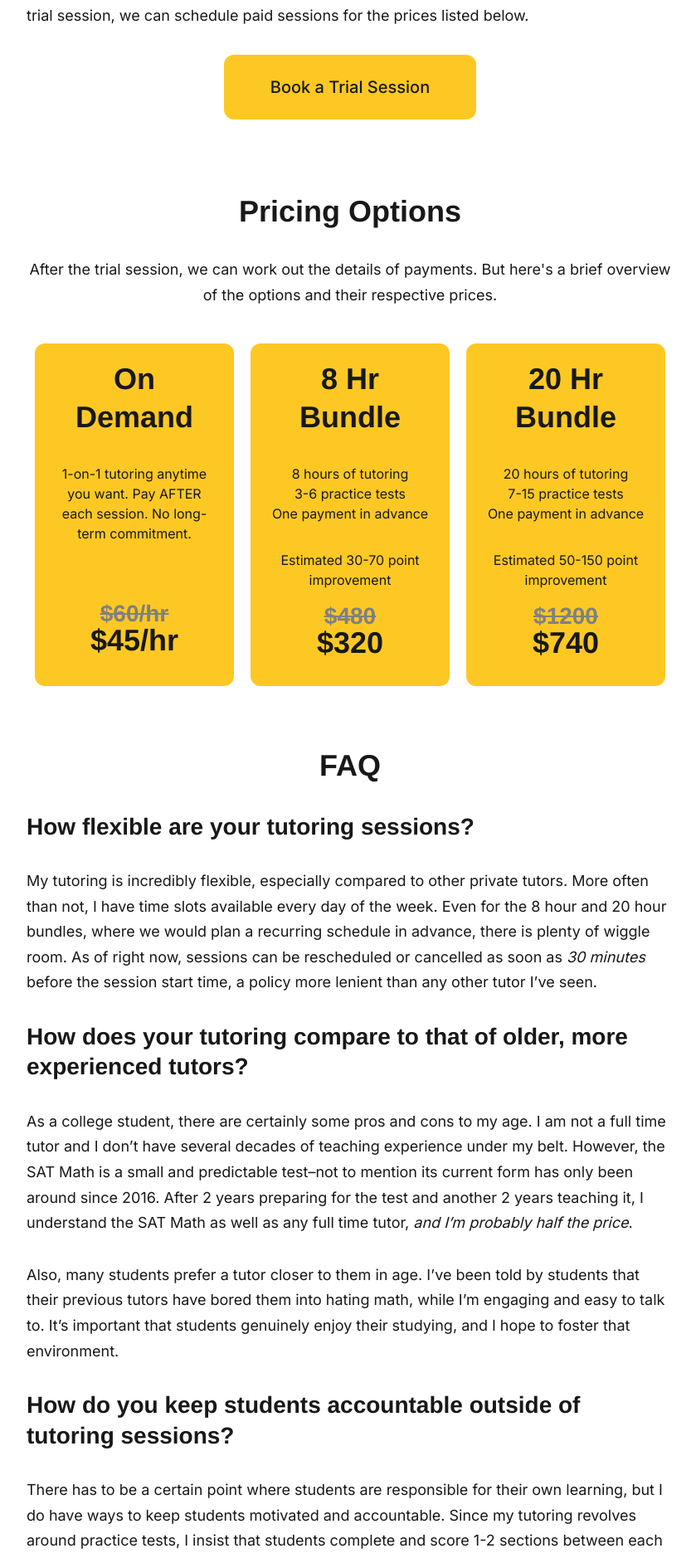
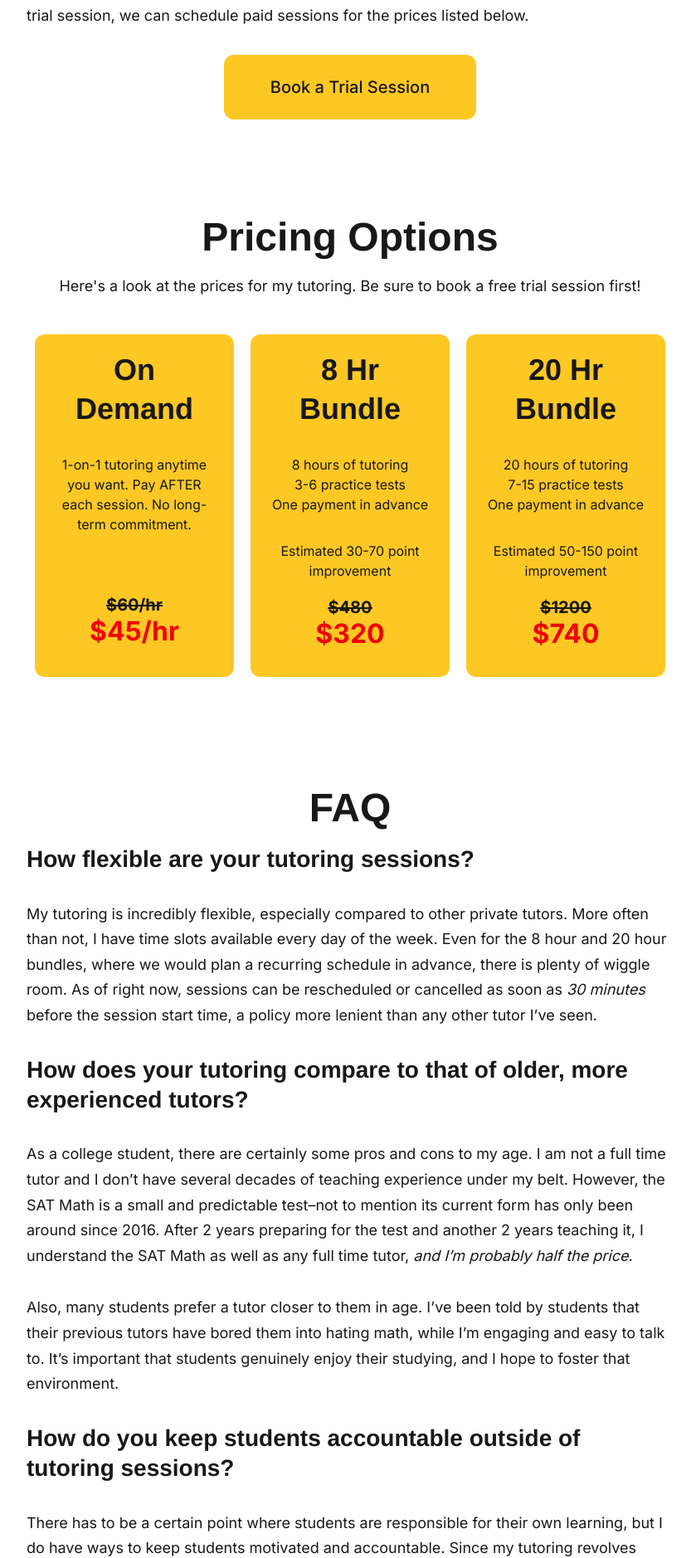
Before and after one commit to qExobyte/qExobyte.github.io, a Jekyll site: the page built from _pages/about.md, in a window 1280 px wide. Shown: the part 886-2764 px from the top of the page at 83% size, without its empty margins (218-1057 px from the left). Built offline with Jekyll 4.4.1, drawn with Linux system fonts in a browser that asks for light colours; nearby versions of some CDN libraries; some web fonts are replaced; a script that is not in the unit is left out.

Commit message:
improving pricing text in dark mode & font sizes

```diff
--- a/_includes/section-pricing.html
+++ b/_includes/section-pricing.html
@@ -8,24 +8,24 @@
             <h1><b>On Demand</b></h1>
             <p class="pricing--text">1-on-1 tutoring anytime you want. Pay AFTER each session. No long-term commitment.</p>
             <br><br><br>
-            <h2 class="reduced--header former--price"><s>$60/hr</s></h2>
-            <h1 class="reduced--header">$45/hr</h1>
+            <h4 class="reduced--header former--price"><s>$60/hr</s></h4>
+            <h2 class="reduced--header current-price">$45/hr</h2>
         </div>
 
         <div align="center">
             <h1><b>8 Hr Bundle</b></h1>
             <p class="pricing--text"> 8 hours of tutoring <br> 3-6 practice tests <br> One payment in advance </p>
             <p class="pricing--text"> Estimated 30-70 point improvement </p>
-            <h2 class="reduced--header former--price"><s>$480</s></h2>
-            <h1 class="reduced--header">$320</h1>
+            <h4 class="reduced--header former--price"><s>$480</s></h4>
+            <h2 class="reduced--header current-price">$320</h2>
         </div>
 
         <div align="center">
             <h1><b>20 Hr Bundle</b></h1>
             <p class="pricing--text"> 20 hours of tutoring <br> 7-15 practice tests <br> One payment in advance </p>
             <p class="pricing--text"> Estimated 50-150 point improvement </p>
-            <h2 class="reduced--header former--price"><s>$1200</s></h2>
-            <h1 class="reduced--header">$740</h1>
+            <h4 class="reduced--header former--price"><s>$1200</s></h4>
+            <h2 class="reduced--header current-price">$740</h2>
         </div>
     </div>
     <br>
--- a/_pages/about.md
+++ b/_pages/about.md
@@ -53,9 +53,11 @@
 </div>
 
 <br>
-<h1 align="center">Pricing Options</h1>
-<p align="center">After the trial session, we can work out the details of payments. But here's a brief overview of the options and their respective prices.</p>
 
+
+{% include section-pricing.html %}
+
+<!--
 <div class="panel--holder">
   <div align="center">
   <h1><b>On Demand</b></h1>
@@ -81,6 +83,7 @@
   <h1 class="reduced--header">$740</h1>
   </div>
 </div>
+-->
 
 <!--
 <h1>What exactly you get from my tutoring:</h1>
@@ -93,7 +96,7 @@
 -->
 
 <br>
-<h1 align="center">FAQ</h1>
+<h1 align="center" class="section__title">FAQ</h1>
 
 <h2>How flexible are your tutoring sessions?</h2>
 My tutoring is incredibly flexible, especially compared to other private tutors. More often than not, I have time slots available every day of the week. Even for the 8 hour and 20 hour bundles, where we would plan a recurring schedule in advance, there is plenty of wiggle room. As of right now, sessions can be rescheduled or cancelled as soon as *30 minutes* before the session start time, a policy more lenient than any other tutor I've seen.
--- a/_sass/0-settings/_color-scheme.scss
+++ b/_sass/0-settings/_color-scheme.scss
@@ -9,6 +9,8 @@
   --gray: #767676;
   --dark: #181818;
   --dark-blue: #1e2740;
+  --red-lighter: #FF4545;
+  --red-darker: #F00000;
 
   --background-color: var(--white);
   --background-alt-color: var(--light-gray);
@@ -21,7 +23,8 @@
   --link-color: var(--dark);
   --link-color-hover: var(--dark);
 
-  --button-color: var(--white);
+  --button-color: var(--dark);
+  --price-color: var(--red-darker);
   --button-background-color: var(--brand-color);
   --button-background-hover: #ffd147;
 
@@ -32,10 +35,14 @@
   --tr-color: var(--light-gray);
 
   --syntax-highlighting-background: #f3f3f3;
+
+  ::selection {
+    color: var(--text-color);
+  }
 }
 
 :root[dark] {
-  --brand-color: #ad72df;
+  --brand-color: #3000CC; // #ad72df
   --white: #fff;
   --light-gray: #f0f0f0;
   --gray: #9e9e9e;
@@ -44,7 +51,7 @@
   --background-color: var(--dark);
   --background-alt-color: #1a1a1f;
 
-  --text-color: var(--gray);
+  --text-color: var(--white);
   --text-alt-color: var(--gray);
 
   --heading-font-color: var(--light-gray);
@@ -53,8 +60,9 @@
   --link-color-hover: var(--light-gray);
 
   --button-color: var(--white);
+  --price-color: var(--red-lighter);
   --button-background-color: var(--brand-color);
-  --button-background-hover: #ba7cef;
+  --button-background-hover: #3C00FF;
 
   --border-color: #252629;
   --border-color-alt: #080b12;
@@ -63,4 +71,8 @@
   --tr-color: #080b12;
 
   --syntax-highlighting-background: #080b12;
+
+  ::selection {
+    color: var(--text-color);
+  }
 }
--- a/_sass/3-modules/_buttons.scss
+++ b/_sass/3-modules/_buttons.scss
@@ -15,11 +15,11 @@
   background: var(--brand-color);
 
   &:hover {
-    color: var(--dark);
+    color: var(--button-color);
   }
 
   &--primary {
-    color: var(--dark);
+    color: var(--button-color);
     background-color: var(--button-background-color);
 
     &:hover {
@@ -38,7 +38,7 @@
 
   // my own creation
   &--large {
-    color: var(--dark);
+    color: var(--button-color);
     background-color: var(--button-background-color);
 
     &:hover {
@@ -79,12 +79,17 @@
 
 .reduced--header {
   line-height: 0px;
-  // font-family: $base-font-family; // changing font
+  font-family: $base-font-family; // changing font
 }
 
 .former--price {
   text-decoration: line-through;
-  color: #808080;
+  color: var(--text-color);
+}
+
+.current-price {
+  color: var(--price-color);
+  font-size: 32px;
 }
 
 .pricing--text {
```
